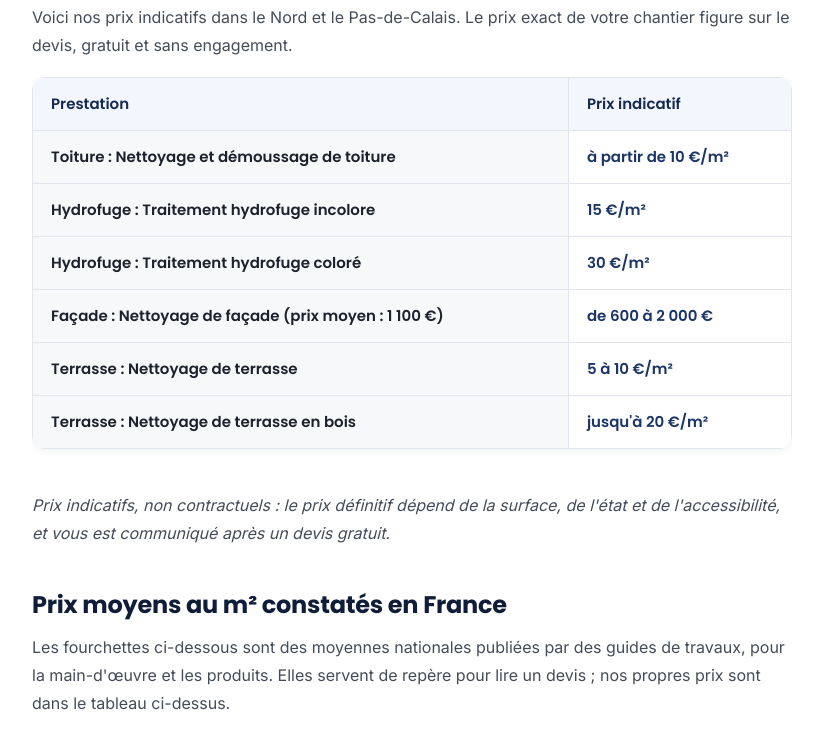
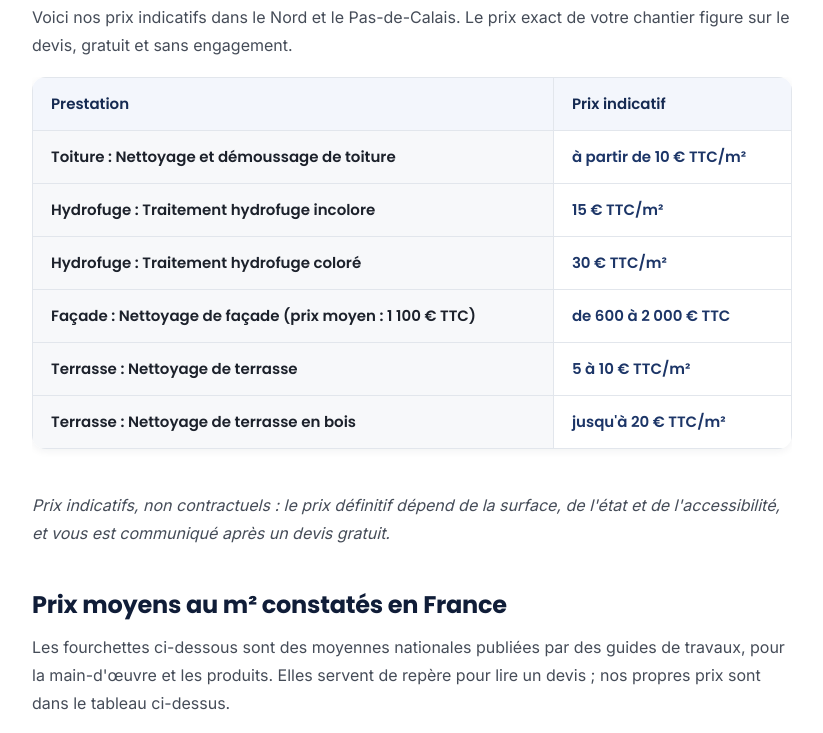
Before and after one commit to cleanibat/cleanibat-site-dist, a plain HTML site: page articles/nettoyage-toiture-prix-bonnes-pratiques.html in a window 1280 px wide. Shown: the part 1518-2251 px from the top of the page, without its empty margins (228-1051 px from the left). Drawn offline with Linux system fonts and the light colour scheme.

Commit message:
Prix TTC

```diff
--- a/articles/nettoyage-toiture-prix-bonnes-pratiques.html
+++ b/articles/nettoyage-toiture-prix-bonnes-pratiques.html
@@ -107,7 +107,7 @@ j=d.createElement(s),dl=l!='dataLayer'?'&l='+l:'';j.async=true;j.src=
       "name": "Ces prix sont-ils ceux de Cleanibat ?",
       "acceptedAnswer": {
         "@type": "Answer",
-        "text": "Les moyennes nationales, non : elles sont publiées par des guides de travaux et citées avec leur source. Nos propres prix indicatifs sont dans le tableau « Nos prix chez Cleanibat » : à partir de 10 €/m² pour le nettoyage de toiture, 15 €/m² pour l'hydrofuge incolore et 30 €/m² pour le coloré. Le prix exact figure sur le devis, gratuit et sans engagement."
+        "text": "Les moyennes nationales, non : elles sont publiées par des guides de travaux et citées avec leur source. Nos propres prix indicatifs sont dans le tableau « Nos prix chez Cleanibat » : à partir de 10 € TTC/m² pour le nettoyage de toiture, 15 € TTC/m² pour l'hydrofuge incolore et 30 € TTC/m² pour le coloré. Le prix exact figure sur le devis, gratuit et sans engagement."
       }
     },
     {
@@ -192,7 +192,7 @@ height="0" width="0" style="display:none;visibility:hidden"></iframe></noscript>
       <div class="breadcrumb"><a href="/">Accueil</a> / <a href="../articles.html">Articles</a> / Prix du nettoyage de toiture</div>
       <h1>Prix d'un démoussage de toiture au m² en 2026 : nos prix et les moyennes</h1>
       <div class="article-meta"><span><time datetime="2025-11-20">20 novembre 2025</time></span><span>Mis à jour le <time datetime="2026-11-18">18 novembre 2026</time></span><span>Par Cleanibat</span></div>
-      <p class="lead">Chez Cleanibat, le nettoyage de toiture démarre à 10 €/m², le traitement hydrofuge incolore est à 15 €/m² et le coloré à 30 €/m². Ailleurs en France, les guides de prix relevés en 2024-2026 donnent de 8 à 22 € HT/m² pour un démoussage seul. Le prix exact de votre toiture est fixé sur devis gratuit.</p>
+      <p class="lead">Chez Cleanibat, le nettoyage de toiture démarre à 10 € TTC/m², le traitement hydrofuge incolore est à 15 € TTC/m² et le coloré à 30 € TTC/m². Ailleurs en France, les guides de prix relevés en 2024-2026 donnent de 8 à 22 € HT/m² pour un démoussage seul. Le prix exact de votre toiture est fixé sur devis gratuit.</p>
     </div>
   </section>
 
@@ -222,12 +222,12 @@ height="0" width="0" style="display:none;visibility:hidden"></iframe></noscript>
           <table class="price-table">
             <thead><tr><th scope="col">Prestation</th><th scope="col">Prix indicatif</th></tr></thead>
             <tbody>
-            <tr><th scope="row">Toiture : Nettoyage et démoussage de toiture</th><td>à partir de 10 €/m²</td></tr>
-            <tr><th scope="row">Hydrofuge : Traitement hydrofuge incolore</th><td>15 €/m²</td></tr>
-            <tr><th scope="row">Hydrofuge : Traitement hydrofuge coloré</th><td>30 €/m²</td></tr>
-            <tr><th scope="row">Façade : Nettoyage de façade (prix moyen : 1 100 €)</th><td>de 600 à 2 000 €</td></tr>
-            <tr><th scope="row">Terrasse : Nettoyage de terrasse</th><td>5 à 10 €/m²</td></tr>
-            <tr><th scope="row">Terrasse : Nettoyage de terrasse en bois</th><td>jusqu'à 20 €/m²</td></tr>
+            <tr><th scope="row">Toiture : Nettoyage et démoussage de toiture</th><td>à partir de 10 € TTC/m²</td></tr>
+            <tr><th scope="row">Hydrofuge : Traitement hydrofuge incolore</th><td>15 € TTC/m²</td></tr>
+            <tr><th scope="row">Hydrofuge : Traitement hydrofuge coloré</th><td>30 € TTC/m²</td></tr>
+            <tr><th scope="row">Façade : Nettoyage de façade (prix moyen : 1 100 € TTC)</th><td>de 600 à 2 000 € TTC</td></tr>
+            <tr><th scope="row">Terrasse : Nettoyage de terrasse</th><td>5 à 10 € TTC/m²</td></tr>
+            <tr><th scope="row">Terrasse : Nettoyage de terrasse en bois</th><td>jusqu'à 20 € TTC/m²</td></tr>
             </tbody>
           </table>
         </div>
@@ -343,7 +343,7 @@ height="0" width="0" style="display:none;visibility:hidden"></iframe></noscript>
         <div class="faq-list">
           <div class="faq-item is-open">
             <button class="faq-q">Ces prix sont-ils ceux de Cleanibat ? <span class="plus">+</span></button>
-            <div class="faq-a" style="max-height:200px"><p>Les moyennes nationales, non : elles sont publiées par des guides de travaux et citées avec leur source. Nos propres prix indicatifs sont dans le tableau « Nos prix chez Cleanibat » : à partir de 10 €/m² pour le nettoyage de toiture, 15 €/m² pour l'hydrofuge incolore et 30 €/m² pour le coloré. Le prix exact figure sur le devis, gratuit et sans engagement.</p></div>
+            <div class="faq-a" style="max-height:200px"><p>Les moyennes nationales, non : elles sont publiées par des guides de travaux et citées avec leur source. Nos propres prix indicatifs sont dans le tableau « Nos prix chez Cleanibat » : à partir de 10 € TTC/m² pour le nettoyage de toiture, 15 € TTC/m² pour l'hydrofuge incolore et 30 € TTC/m² pour le coloré. Le prix exact figure sur le devis, gratuit et sans engagement.</p></div>
           </div>
           <div class="faq-item">
             <button class="faq-q">Un traitement hydrofuge est-il indispensable après un démoussage de toit ? <span class="plus">+</span></button>
```
